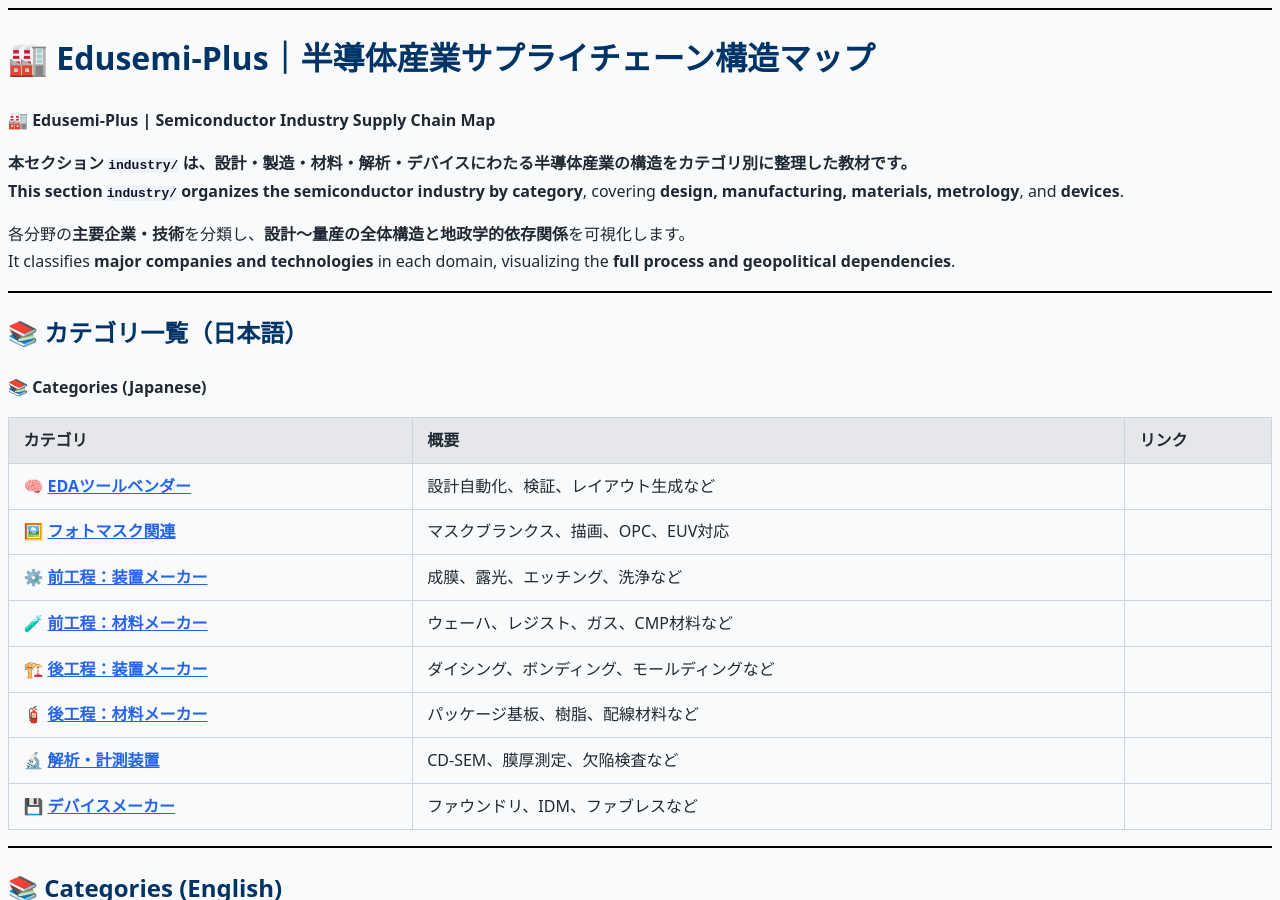
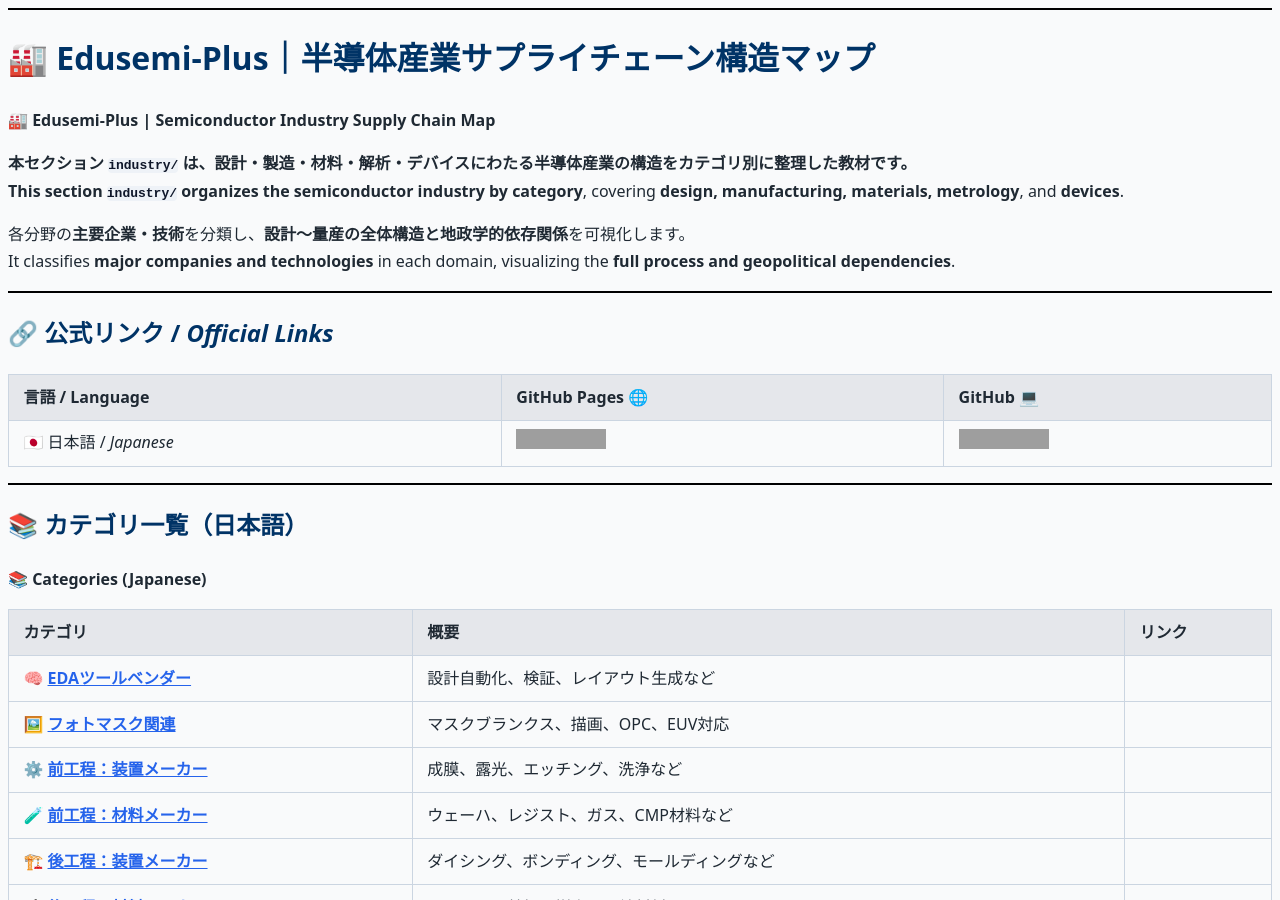
Before and after one commit to Samizo-AITL/Edusemi-Plus, a Jekyll site: the page built from industry/index.md, in a window 1280 px wide and 900 px high. Built offline with Jekyll 4.4.1, drawn with Linux system fonts in a browser that asks for light colours; grey boxes are pictures that could not be loaded.

Commit message:
Update index.md

```diff
--- a/industry/index.md
+++ b/industry/index.md
@@ -13,6 +13,14 @@
 
 各分野の**主要企業・技術**を分類し、**設計～量産の全体構造と地政学的依存関係**を可視化します。
 It classifies **major companies and technologies** in each domain, visualizing the **full process and geopolitical dependencies**.
+
+---
+
+## 🔗 公式リンク / *Official Links*
+
+| 言語 / Language | GitHub Pages 🌐 | GitHub 💻 |
+|-----------------|----------------|-----------|
+| 🇯🇵 日本語 / *Japanese* | [![GitHub Pages JP](https://img.shields.io/badge/GitHub%20Pages-日本語版-brightgreen?logo=github)](https://samizo-aitl.github.io/Edusemi-Plus/industry/) | [![GitHub Repo JP](https://img.shields.io/badge/GitHub-日本語版-blue?logo=github)](https://github.com/Samizo-AITL/Edusemi-Plus/tree/main/industry) |
 
 ---
 
```
